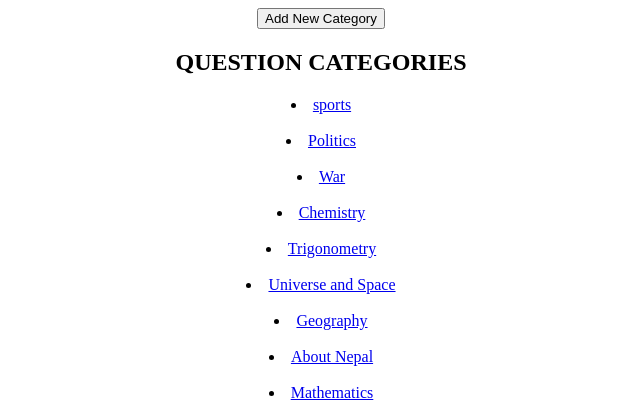
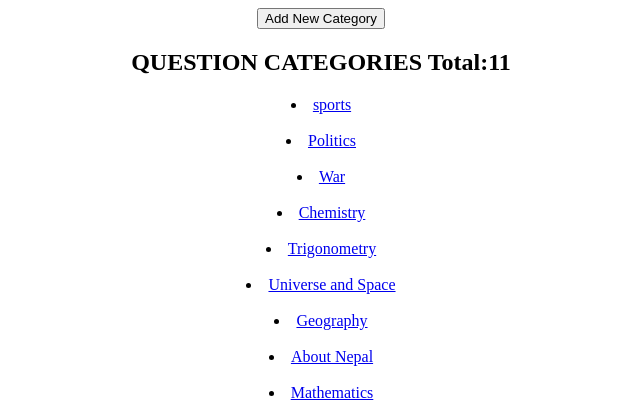
Before and after one commit to Ziguna/Questionpollapp, a Django app: page / in a window 1280 px wide. Shown: the top 420 px of the page, without its empty margins (319-959 px from the left). Run offline with Django 3.2, Linux system fonts and the light colour scheme; data comes from the database, SQL or seed files in the repository; both versions use the stored data as it was after the commit.

Commit message:
Added the category count, question count and choices count

```diff
--- a/polls/templates/category_detail.html
+++ b/polls/templates/category_detail.html
@@ -3,7 +3,7 @@
 <a href = "{%url "QuestionCreate" object.id%}"><button type="button">Add New Questions in this category</button></a>
 
 
-<h3><p>List of the Questions in this catergory</p></h3>
+<h3><p>List of the Questions in this catergory </p></h3>{{total_question}}
 {% for k in a %}
     {% if k.question_category == object %}
     <br>
--- a/polls/templates/category_list.html
+++ b/polls/templates/category_list.html
@@ -5,7 +5,7 @@
 
 
 
-<h2>QUESTION CATEGORIES</h2>
+<h2>QUESTION CATEGORIES Total:{{object_list|length}} </h2>
 
 
 
--- a/polls/templates/choice_list.html
+++ b/polls/templates/choice_list.html
@@ -3,7 +3,7 @@
 <a href = "{%url "ChoiceCreate" object.id%}"><button type="button">Add New Choices in this question</button></a><br>
 
 
-<h3>{{object}}</h3>
+<h3>{{object}}</h3><h4>Total Options:</h4>{{object.choice_set.all|length}}
 
 <form action="{% url "VoteResult" object.id%}" method="GET">
 {% csrf_token %}
--- a/polls/views.py
+++ b/polls/views.py
@@ -34,12 +34,11 @@ class CategoryDetailView(DetailView):
     def get_context_data(self, **kwargs):
         context = super(CategoryDetailView, self).get_context_data(**kwargs)
         context['a'] = Question.objects.all()
-
+        context['total_question'] = Question.objects.filter(question_category__name=self.object.name).count()
         return context
 
 
 class CategoryDeleteView(DeleteView):
-
     '''
     Used to delete the movie and return it to the main page.
     '''
```
Also changed, not shown: db.sqlite3.
